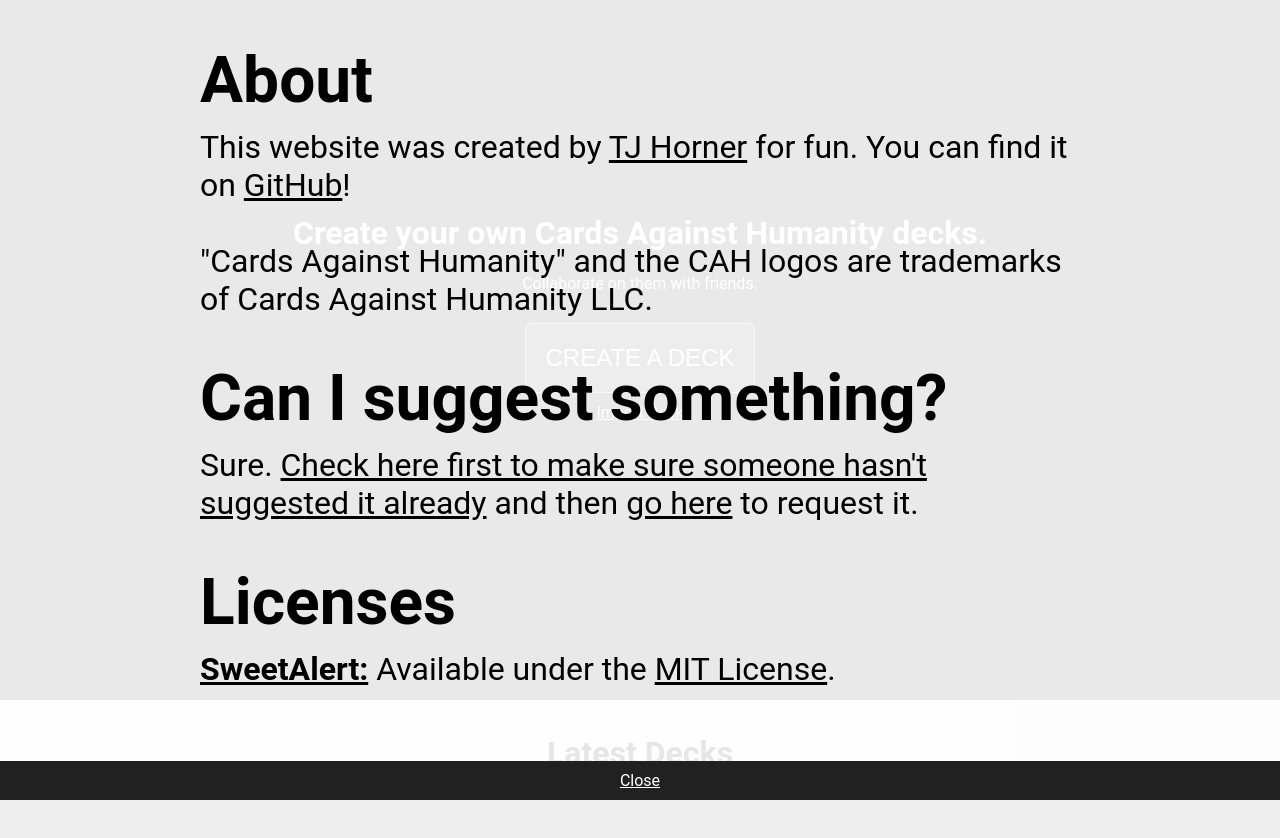
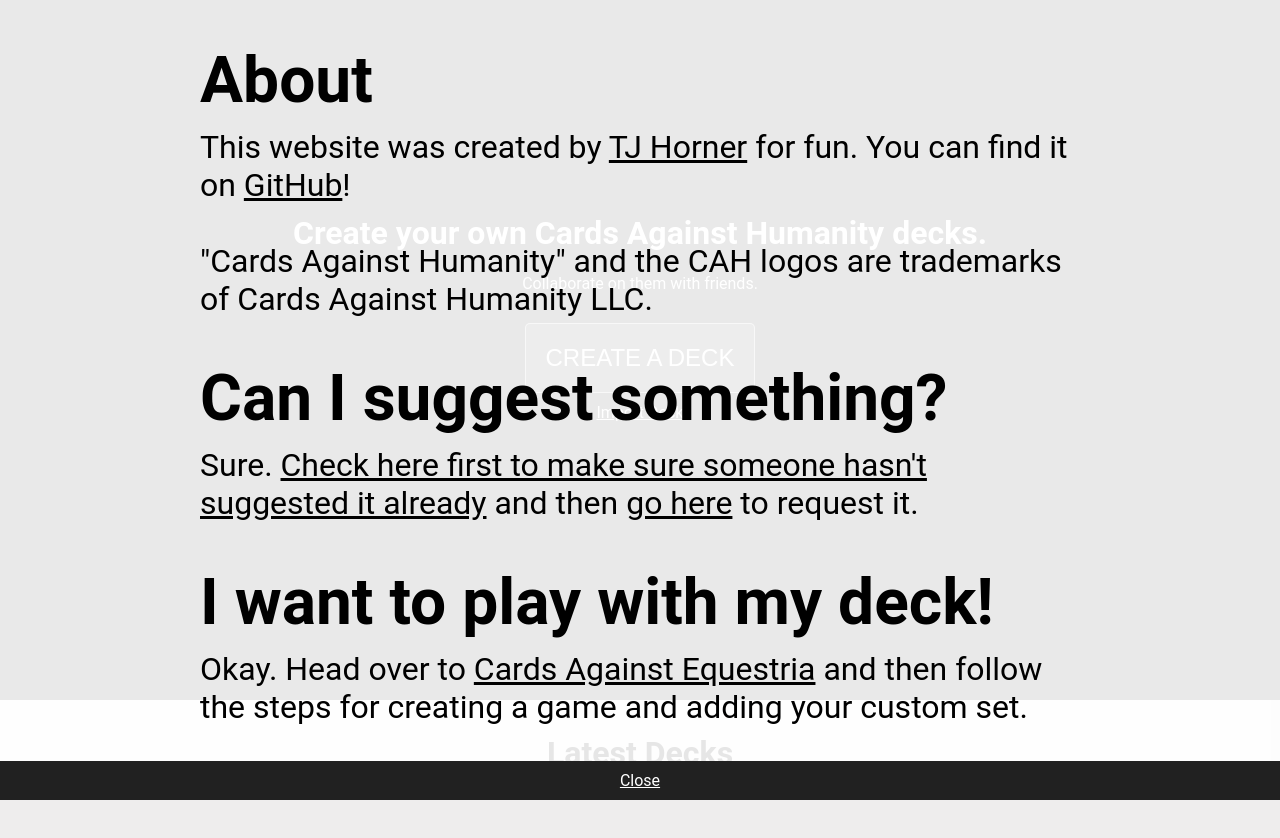
Before and after one commit to Neodeck/cah-creator-old, a website: page public/index.html in a window 1280 px wide. Both pictures are taken after a click on the link "About/Licenses". Drawn offline with nearby package versions, Linux system fonts and the light colour scheme; no server answers.

Commit message:
Mention CAE

```diff
--- a/public/index.html
+++ b/public/index.html
@@ -87,6 +87,10 @@
         <a href="https://github.com/tjhorner/cah-creator/issues/new?title=[Feature%20Request]&body=Describe%20the%20new%20feature%20here...">go
         here</a> to request it.
 
+        <h1>I want to play with my deck!</h1>
+        Okay. Head over to <a href="http://cardsagainstequestria.com/">Cards Against Equestria</a>
+        and then follow the steps for creating a game and adding your custom set.
+
         <h1>Licenses</h1>
         <a href="https://t4t5.github.io/sweetalert/"><b>SweetAlert:</b></a> Available under
         the <a href="https://github.com/t4t5/sweetalert/blob/master/LICENSE">MIT License</a>.
```
